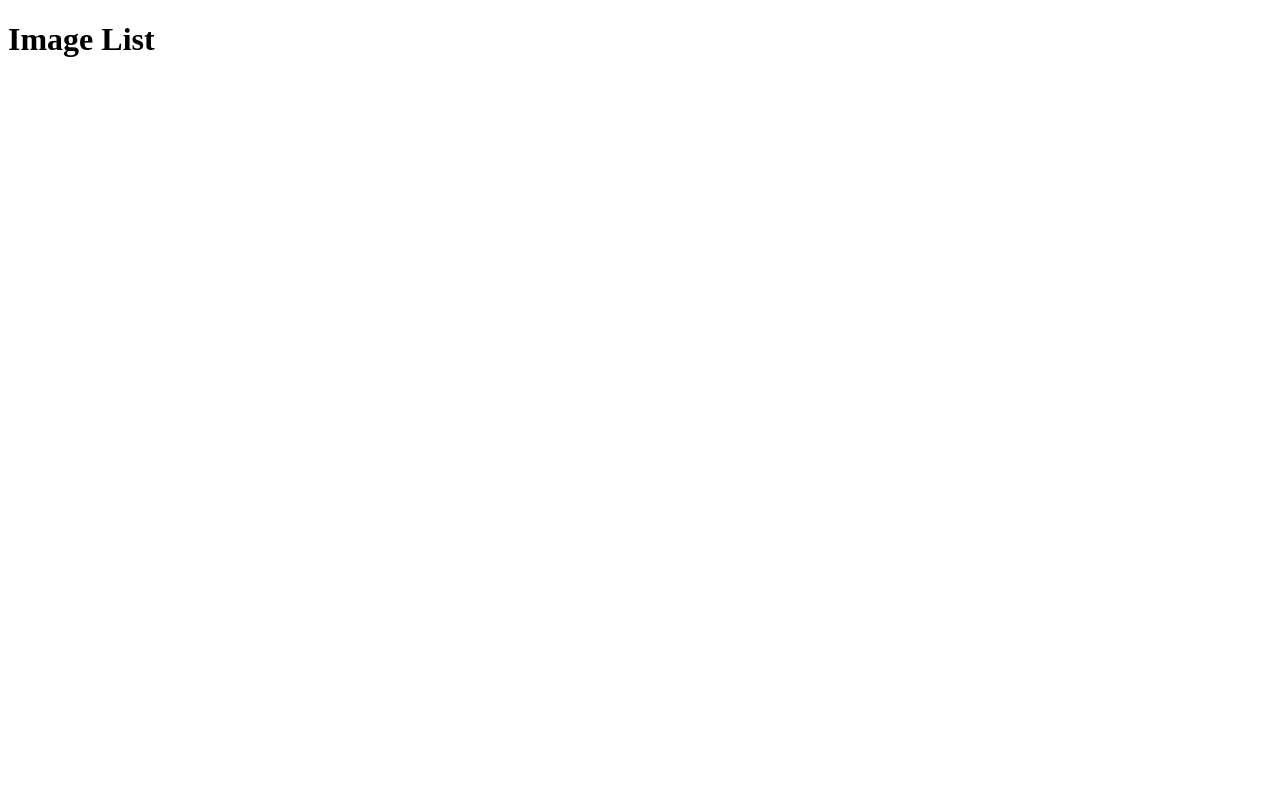
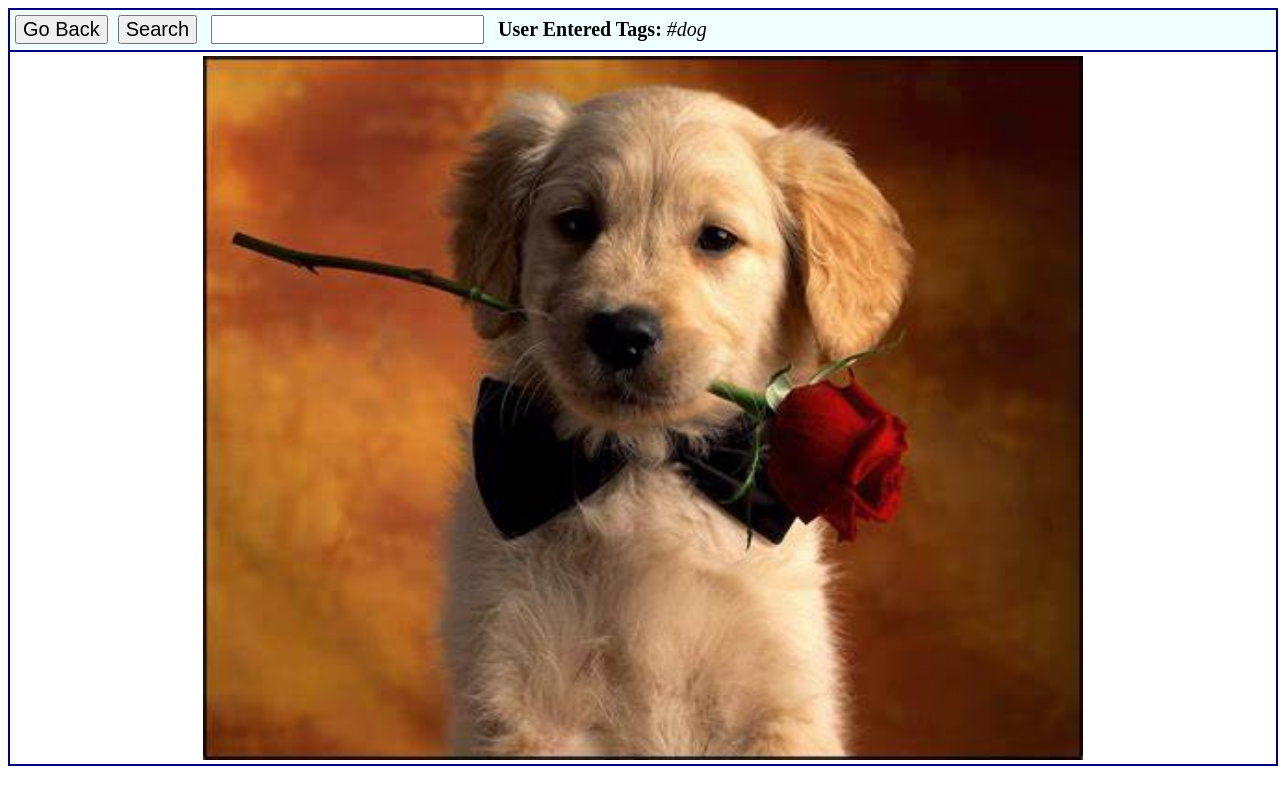
Before and after one commit to AvocadoSteam/ImageBoardProject, a plain HTML site: page image_list.html in a window 1280 px wide. Drawn offline with nearby package versions, Linux system fonts and the light colour scheme.

Commit message:
Image List and View Image now have very similar layout, and Homepage is slightly more fleshed out

```diff
--- /dev/null
+++ b/homepage.css
@@ -0,0 +1,66 @@
+html, body {
+    height: 100%;
+    width: 99.6%;
+}
+.navbar {
+    height: 40px;
+    border: 2px solid navy;
+    white-space: nowrap;
+    background-color: azure;
+}
+.navbar_content {
+    display: inline-block;
+    font-size: 20px;
+    margin: 5px;
+}
+.main_area {
+    height: 88%;
+    display: flex;
+    align-items: center;
+    justify-content: center;
+    border: 2px solid navy;
+    padding: 4px;
+    margin-top: -2px;
+}
+img {
+    max-width: 80%;
+}
+.image {
+    flex-basis: 40%;
+    flex-grow: 1;
+    display: flex;
+    align-self: stretch;
+    justify-content: space-around;
+}
+.image * {
+    vertical-align: middle;
+}
+.comments {
+    height: 101%;
+    width: 15%;
+    border-left: 2px solid navy;
+    padding-left: 10px;
+    margin: -2px;
+    flex-grow: 0.2;
+    background-color: aliceblue;
+    word-wrap: break-word;
+}
+#homepage {
+    padding-left:10px;
+    padding-bottom:4px;
+    padding-top:4px;
+    border: 2px solid navy;
+    white-space: nowrap;
+    background-color: lightblue;
+    margin-bottom:-2px;
+    margin-top:2px;
+}
+#topic-selection {
+
+}
+#lookup_button {
+
+}
+#topic-id-selection {
+    width:16.2%;
+}
--- /dev/null
+++ b/image_list.css
@@ -0,0 +1,50 @@
+html, body {
+    height: 100%;
+    width: 99.6%;
+}
+.navbar {
+    height: 40px;
+    border: 2px solid navy;
+    white-space: nowrap;
+    background-color: azure;
+}
+.navbar_content {
+    display: inline-block;
+    font-size: 20px;
+    margin: 5px;
+}
+.main_area {
+    height: 88%;
+    display: flex;
+    align-items: center;
+    justify-content: center;
+    border: 2px solid navy;
+    padding: 4px;
+    margin-top: -2px;
+}
+img {
+    max-width: 80%;
+}
+.image {
+    flex-basis: 40%;
+    flex-grow: 1;
+    display: flex;
+    align-self: stretch;
+    justify-content: space-around;
+}
+.image * {
+    vertical-align: middle;
+}
+.comments {
+    height: 101%;
+    width: 15%;
+    border-left: 2px solid navy;
+    padding-left: 10px;
+    margin: -2px;
+    flex-grow: 0.2;
+    background-color: aliceblue;
+    word-wrap: break-word;
+}
+#search_for_tags {
+
+}
--- a/image_list.html
+++ b/image_list.html
@@ -3,8 +3,26 @@
 <head>
     <meta charset="UTF-8">
     <title>Image List</title>
+    <link rel="stylesheet" href="image_list.css" type="text/css"  />
 </head>
 <body>
-    <h1>Image List</h1>
+    <div class="navbar">
+        <!-- Returns to previous page -->
+        <button onClick="location.replace('homepage.html');" class="navbar_content" style="float:left;">Go Back</button>
+        <input type="button" id="search_for_tags" class="navbar_content" value="Search"></inputbutton> <!-- Calls a search on all user entered tags -->
+        <input type="text" class="navbar_content" type="text"> <!-- Add to user tags when enter is clicked -->
+        <!-- List of user entered tags -->
+        <p class="navbar_content"><b>User Entered Tags:</b> <i>#dog</i></p>
+    </div>
+
+    <div class="main_area">
+        <!-- Image -->
+        <div class="image">
+            <img src="media/images/dog2.jpg">
+        </div>
+    </div>
+
+    <script src="https://code.jquery.com/jquery-3.4.1.min.js"></script>
+    <script src="image_list.js"></script>
 </body>
 </html>
--- /dev/null
+++ b/image_list.js
@@ -0,0 +1 @@
+"use strict";
```
Also changed, not shown: homepage.html (+9 -7 lines), view_image.html (+4 -4 lines), webserver.js (+3 -7 lines).
